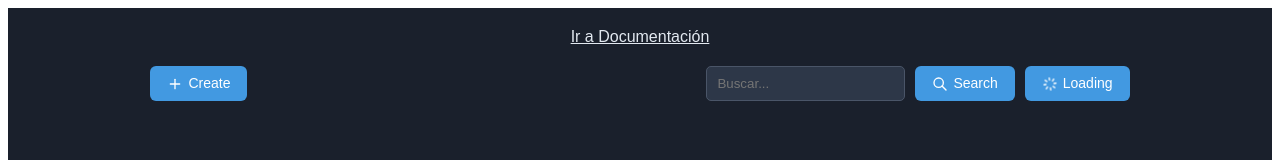
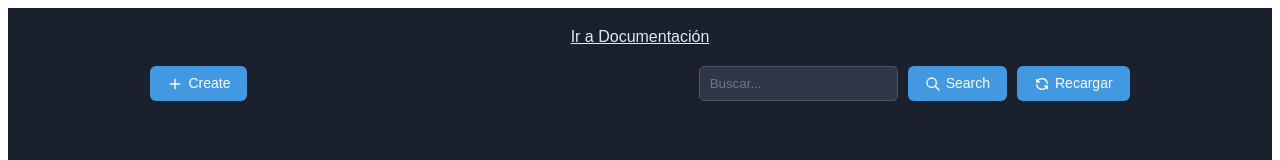
Before and after one commit to CarrasKing21/libreria-botones, a React (Vite) app: page / in a window 1280 px wide. Shown: the top 160 px of the page. Built offline with nearby package versions, Linux system fonts and the light colour scheme.

Commit message:
fix: final version

```diff
--- a/src/components/Button/LoadingButton.jsx
+++ b/src/components/Button/LoadingButton.jsx
@@ -3,17 +3,17 @@ import React from 'react';
 // Importa el componente base Button
 import Button from './Button';
 // Importa el icono de carga desde la librería de iconos Tabler
-import { IconLoader } from '@tabler/icons-react';
+import { IconRefresh } from '@tabler/icons-react';
 
 // Define el componente LoadingButton, que es una especialización de Button para indicar un estado de carga
 const LoadingButton = (props) => {
     return (
         // Renderiza el componente Button con una variante 'primary' y pasa todas las demás props
         <Button variant="primary" {...props}>
-            {/* Icono de carga con una clase 'spin' para la animación, tamaño 16px y estilos para alineación y margen */}
-            <IconLoader className="spin" size={16} style={{ marginRight: '5px', verticalAlign: 'middle' }} />
+            {/* Icono de recarga con tamaño 16px y estilos para alineación y margen */}
+            <IconRefresh size={16} style={{ marginRight: '5px', verticalAlign: 'middle' }} />
             {/* Texto del botón */}
-            Loading
+            Recargar
         </Button>
     );
 };
--- a/src/components/Table/ItemTable.jsx
+++ b/src/components/Table/ItemTable.jsx
@@ -192,6 +192,9 @@ const ItemTable = ({ initialItems, initialItemsPerPage, filterByFavourite, filte
     setActiveSearchTerm("");
     setCurrentPage(1);
   };
+  const handleLoading = () => {
+    window.location.reload();
+  };
   const handlePrevPage = () => setCurrentPage((prev) => (prev > 1 ? prev - 1 : prev));
 
   // --- EFECTOS ---
@@ -232,7 +235,7 @@ const ItemTable = ({ initialItems, initialItemsPerPage, filterByFavourite, filte
           <SearchButton onClick={handleSearchClick} />
           {/* El botón de limpiar solo aparece si hay una búsqueda activa */}
           {(searchTerm || activeSearchTerm) && <ClearButton onClick={handleClearSearch} title="Limpiar búsqueda" />}
-          <LoadingButton onClick={handleClearSearch} title="Resetear vista" />
+          <LoadingButton onClick={handleLoading} title="Recargar página" />
         </div>
       </div>
 
```
